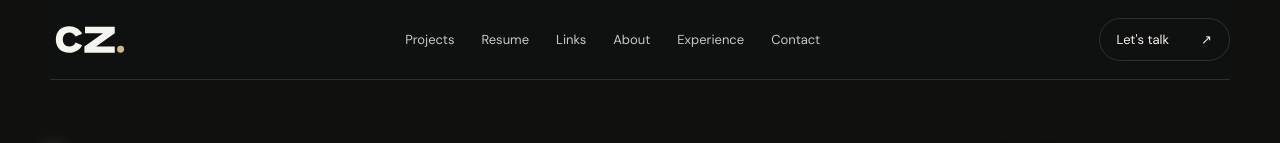
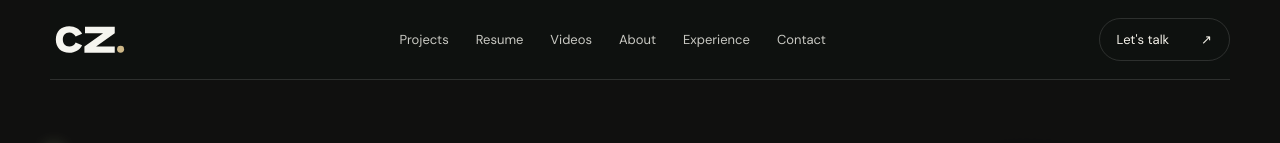
Before and after one commit to skrgulang/congyuzhao-portfolio, a Next.js app: page / in a window 1280 px wide. Shown: the top 143 px of the page. Built offline with nearby package versions, Linux system fonts and the light colour scheme.

Commit message:
Expose six-video archive directly in main navigation without increasing nav width

```diff
--- a/app/page.js
+++ b/app/page.js
@@ -74,7 +74,7 @@ export default function Home(){
  return <main className="newSite" id="top">
   <div ref={progressRef} className="readingProgress" aria-hidden="true" style={{transform:'scaleX(0)'}}/>
   <a className="skipLink" href="#work" onClick={closeAndFocusSection}>Skip to projects</a>
-  <header className="newNav frame"><a href="#top" className="newLogo" aria-label="Home"><img src="/cz-mark.svg" width="84" height="41" alt="CZ monogram" /></a><nav id="main-navigation" aria-label="Main navigation" className={'newNavLinks '+(menu?'open':'')}><a onClick={()=>setMenu(false)} href="/projects">Projects</a><a onClick={()=>setMenu(false)} href="/Congyu_Zhao_Resume.pdf" target="_blank" rel="noopener noreferrer">Resume</a><a onClick={closeAndFocusSection} href="#links">Links</a><a onClick={closeAndFocusSection} href="#about">About</a><a onClick={closeAndFocusSection} href="#experience">Experience</a><a onClick={closeAndFocusSection} href="#contact">Contact</a></nav><a className="navContact" href="mailto:congyu@aspires101.com">Let's talk <span>↗︎</span></a><a className="navResume" href="/Congyu_Zhao_Resume.pdf" target="_blank" rel="noopener noreferrer" aria-label="Open resume PDF in a new tab">Resume <span aria-hidden="true">↗︎</span></a><button className="menuToggle" onClick={()=>setMenu(!menu)} aria-label={menu?'Close navigation menu':'Open navigation menu'} aria-controls="main-navigation" aria-expanded={menu}>{menu?'✕':'☰'}</button></header>
+  <header className="newNav frame"><a href="#top" className="newLogo" aria-label="Home"><img src="/cz-mark.svg" width="84" height="41" alt="CZ monogram" /></a><nav id="main-navigation" aria-label="Main navigation" className={'newNavLinks '+(menu?'open':'')}><a onClick={()=>setMenu(false)} href="/projects">Projects</a><a onClick={()=>setMenu(false)} href="/Congyu_Zhao_Resume.pdf" target="_blank" rel="noopener noreferrer">Resume</a><Link onClick={()=>setMenu(false)} href="/videos">Videos</Link><a onClick={closeAndFocusSection} href="#about">About</a><a onClick={closeAndFocusSection} href="#experience">Experience</a><a onClick={closeAndFocusSection} href="#contact">Contact</a></nav><a className="navContact" href="mailto:congyu@aspires101.com">Let's talk <span>↗︎</span></a><a className="navResume" href="/Congyu_Zhao_Resume.pdf" target="_blank" rel="noopener noreferrer" aria-label="Open resume PDF in a new tab">Resume <span aria-hidden="true">↗︎</span></a><button className="menuToggle" onClick={()=>setMenu(!menu)} aria-label={menu?'Close navigation menu':'Open navigation menu'} aria-controls="main-navigation" aria-expanded={menu}>{menu?'✕':'☰'}</button></header>
   <section className="newHero frame">
     <div className="heroNoise" aria-hidden="true"/>
     <div className="heroIntro">
```
